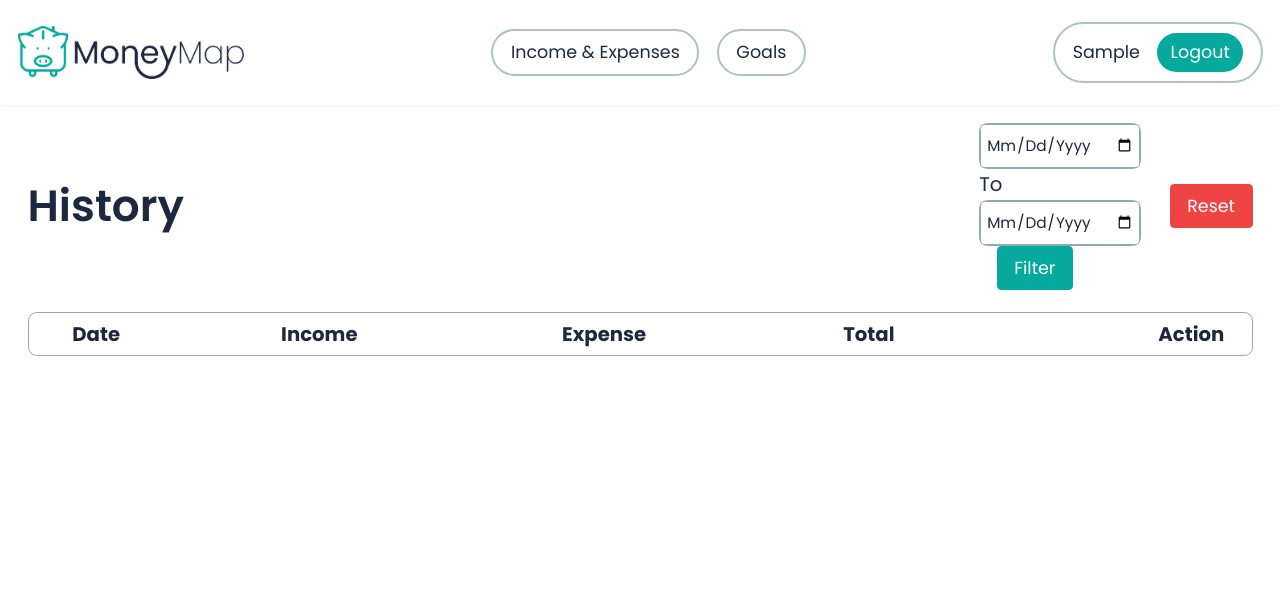
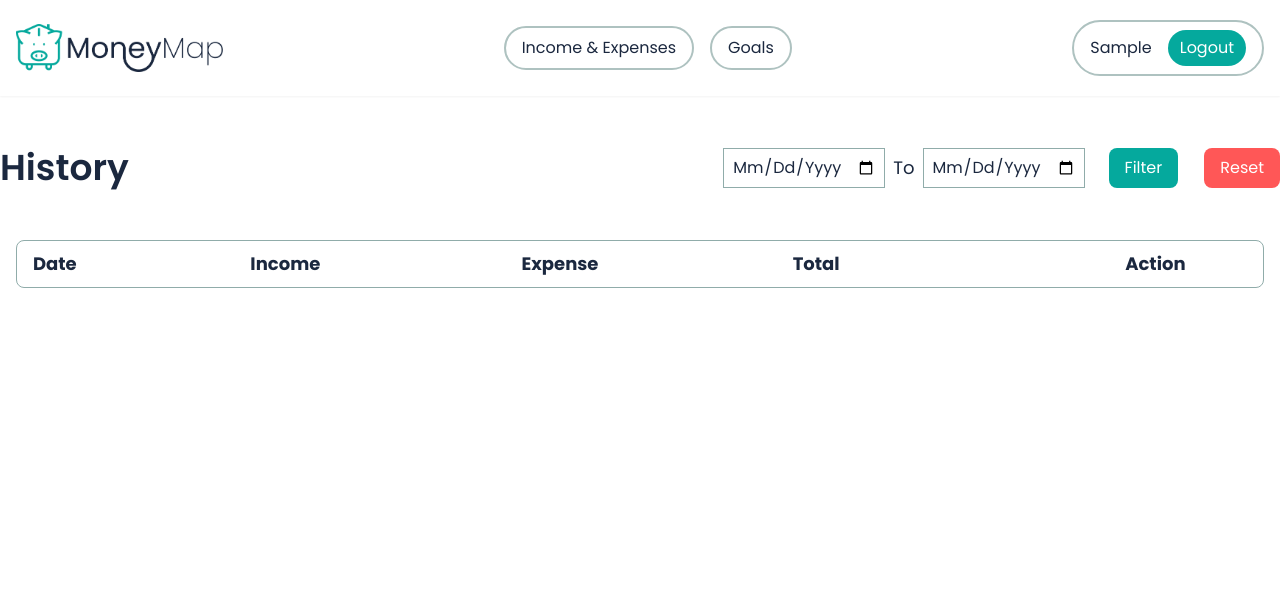
Before and after one commit to MoneyMap-Project/MoneyMap, a Django app: page /income-and-expenses/history/ in a window 1280 px wide. Shown: the top 613 px of the page. Run offline with Django 5.2, Linux system fonts and the light colour scheme; the visitor is signed in with stand-in values (Sample User, id 1); data that the repository does not hold is empty; some libraries are stand-ins or nearby versions.

Commit message:
improve history ui

```diff
--- a/moneymap/templates/moneymap/history.html
+++ b/moneymap/templates/moneymap/history.html
@@ -1,70 +1,68 @@
 {% extends 'moneymap/base.html' %}
 {% block content %}
-<div class="container mx-auto w-full max-w-6xl p-4 flex flex-col justify-start items-center gap-5">
+<div class="w-full max-w-[1352px] h-auto flex flex-col justify-start items-start gap-8 mx-auto mt-10 mb-10">
     <div class="header w-full flex flex-col gap-5">
         <!-- Title and Date Range -->
-        <div class="title-date-range w-full flex justify-between items-center">
+        <div class="title-date-range w-full flex flex-col md:flex-row justify-between items-center">
             <!-- History Title -->
-            <div class="title text-[#1b283f] text-4xl font-semibold font-poppins leading-[60px]">
+            <div class="w-full text-[#1b283f] text-4xl font-semibold font-['Poppins'] leading-[64px]">
                 History
             </div>
 
             <!-- Date Range -->
-            <div class="date-range flex items-center gap-2.5">
-                <form method="GET" action="{% url 'moneymap:history' %}">
-                    <div class="date-picker rounded-lg border border-[#90acaa] flex items-center">
-                        <input type="date" id="startDate" name="startDate" class="date-input px-2 py-1 text-[#1b283f] text-lg font-normal font-poppins capitalize" value="{{ start_date }}" />
+            <div class="date-range flex items-center gap-2.5 mt-4 md:mt-0">
+                <form method="GET" action="{% url 'moneymap:history' %}" class="flex items-center gap-2">
+                    <div class="date-picker border border-[#90acaa] flex items-center">
+                        <label for="startDate"></label><input type="date" id="startDate" name="startDate" class="date-input px-2 py-1 text-[#1b283f] text-base md:text-lg font-normal font-poppins capitalize" value="{{ start_date }}" />
                     </div>
-                    <div class="text-[#1b283f] text-lg font-normal font-poppins capitalize">To</div>
-                    <div class="date-picker rounded-lg border border-[#90acaa] flex items-center">
-                        <input type="date" id="endDate" name="endDate" class="date-input px-2 py-1 text-[#1b283f] text-lg font-normal font-poppins capitalize" value="{{ end_date }}" />
+                    <div class="text-[#1b283f] text-base md:text-lg font-normal font-poppins capitalize">To</div>
+                    <div class="date-picker border border-[#90acaa] flex items-center ">
+                        <label for="endDate"></label><input type="date" id="endDate" name="endDate" class="date-input px-2 py-1 text-[#1b283f] text-base md:text-lg font-normal font-poppins capitalize" value="{{ end_date }}" />
                     </div>
-                    <button type="submit" class="ml-4 bg-[#05a99d] text-white px-4 py-2 rounded">Filter</button>
+                    <button type="submit" class="ml-4 bg-[#05a99d] text-white px-4 py-2 rounded-lg hover:bg-[#04897f] transition duration-300">Filter</button>
                 </form>
-                <button onclick="window.location.href='{% url 'moneymap:history' %}'" class="ml-4 bg-red-500 text-white px-4 py-2 rounded">Reset</button>
+                <button onclick="window.location.href='{% url 'moneymap:history' %}'" class="ml-4 bg-[#FF5757] text-white px-4 py-2 rounded-lg hover:bg-[#e04c4c] transition duration-300">Reset</button>
             </div>
         </div>
 
-
         <!-- Table Header -->
-        <div class="table-header w-full flex flex-col gap-2.5">
-            <div class="header-row w-full h-10 rounded-lg border border-[#90acaa] flex items-center">
-                <div class="header-cell w-[229px] pl-10 flex items-center">
-                    <div class="text-[#1b283f] text-lg font-bold font-poppins capitalize">Date</div>
+        <div class="table-header w-full flex flex-col gap-2.5 mt-5 px-4">
+            <div class="header-row w-full h-12 rounded-lg border border-[#90acaa] flex items-center">
+                <div class="header-cell w-1/5 pl-4 flex items-center">
+                    <div class="text-[#1b283f] text-base md:text-lg font-bold font-poppins capitalize">Date</div>
                 </div>
-                <div class="header-cell w-[310px] pl-10 flex items-center">
-                    <div class="text-[#1b283f] text-lg font-bold font-poppins capitalize">Income</div>
+                <div class="header-cell w-1/4 pl-4 flex items-center">
+                    <div class="text-[#1b283f] text-base md:text-lg font-bold font-poppins capitalize">Income</div>
                 </div>
-                <div class="header-cell w-[310px] pl-10 flex items-center">
-                    <div class="text-[#1b283f] text-lg font-bold font-poppins capitalize">Expense</div>
+                <div class="header-cell w-1/4 pl-4 flex items-center">
+                    <div class="text-[#1b283f] text-base md:text-lg font-bold font-poppins capitalize">Expense</div>
                 </div>
-                <div class="header-cell w-[367px] pl-10 flex items-center">
-                    <div class="text-[#1b283f] text-lg font-bold font-poppins capitalize">Total</div>
+                <div class="header-cell w-1/4 pl-4 flex items-center">
+                    <div class="text-[#1b283f] text-base md:text-lg font-bold font-poppins capitalize">Total</div>
                 </div>
-                <div class="header-cell w-[135px] flex justify-center items-center">
-                    <div class="text-[#1b283f] text-lg font-bold font-poppins capitalize">Action</div>
+                <div class="header-cell w-1/5 flex justify-center items-center">
+                    <div class="text-[#1b283f] text-base md:text-lg font-bold font-poppins capitalize">Action</div>
                 </div>
             </div>
 
             <!-- Table Rows -->
             {% for record in history_list %}
-            <div class="table-row w-full flex flex-col gap-2.5">
-                <!-- Row -->
-                <div class="row-item w-full h-[40px] rounded-lg border border-[#F4F4F4] flex items-center">
-                    <div class="cell w-[229px] pl-10 flex items-center">
-                        <div class="text-[#1b283f] text-lg font-normal font-poppins capitalize">{{ record.date }}</div>
+            <div class="table-row w-full flex items-center">
+                <div class="row-item w-full h-12 border-b border-[#DAE0EB] flex items-center">
+                    <div class="cell w-1/5 pl-4 flex items-center">
+                        <div class="text-[#1b283f] text-base md:text-lg font-normal font-poppins">{{ record.date|date:"d/m/Y" }}</div>
                     </div>
-                    <div class="cell w-[310px] pl-10 flex items-center">
-                        <div class="text-[#1b283f] text-lg font-normal font-poppins capitalize">{{ record.income }} Bath</div>
+                    <div class="cell w-1/4 pl-4 flex items-center">
+                        <div class="text-[#1b283f] text-base md:text-lg font-normal font-poppins">{{ record.income }} Baht</div>
                     </div>
-                    <div class="cell w-[310px] pl-10 flex items-center">
-                        <div class="text-[#1b283f] text-lg font-normal font-poppins capitalize">{{ record.expense }} Bath</div>
+                    <div class="cell w-1/4 pl-4 flex items-center">
+                        <div class="text-[#1b283f] text-base md:text-lg font-normal font-poppins">{{ record.expense }} Baht</div>
                     </div>
-                    <div class="cell w-[367px] pl-10 flex items-center">
-                        <div class="text-[#1b283f] text-lg font-normal font-poppins capitalize">{{ record.total }} Bath</div>
+                    <div class="cell w-1/4 pl-4 flex items-center">
+                        <div class="text-[#1b283f] text-base md:text-lg font-normal font-poppins">{{ record.total }} Baht</div>
                     </div>
-                    <div class="cell w-[135px] flex justify-center items-center">
-                        <a href="{% url 'moneymap:income-expense-detail' record.date %}" class="action-button w-[100px] bg-[#05a99d] rounded-lg flex justify-center items-center text-white text-base font-normal font-poppins capitalize transition duration-300 hover:bg-[#04897f]">
+                    <div class="cell w-1/5 flex justify-center items-center">
+                        <a href="{% url 'moneymap:income-expense-detail' record.date %}" class="action-button w-20 bg-[#05a99d] text-white text-sm md:text-base font-normal font-poppins flex justify-center items-center rounded-lg hover:bg-[#04897f] transition duration-300">
                             Detail
                         </a>
                     </div>
@@ -72,40 +70,11 @@
             </div>
             {% endfor %}
         </div>
+
     </div>
 </div>
-
-<script>
-    function adjustFontSize() {
-        const baseFontSize = 14;
-        const screenWidth = window.innerWidth;
-
-        if (screenWidth < 640) { // Mobile devices
-            document.documentElement.style.fontSize = `${baseFontSize * 0.875}px`;
-        } else if (screenWidth < 768) { // Tablets
-            document.documentElement.style.fontSize = `${baseFontSize}px`;
-        } else if (screenWidth < 1024) { // Small desktops
-            document.documentElement.style.fontSize = `${baseFontSize * 1.125}px`;
-        } else { // Large desktops
-            document.documentElement.style.fontSize = `${baseFontSize * 1.25}px`;
-        }
-    }
-
-    window.addEventListener('load', adjustFontSize);
-    window.addEventListener('resize', adjustFontSize);
-</script>
-
 <style>
     @media (max-width: 640px) {
-        .title {
-            font-size: 2rem;
-        }
-        .text-lg {
-            font-size: 1rem;
-        }
-        .action-button {
-            width: 100%;
-        }
         .date-input {
             width: 120px;
             font-size: 0.75rem;
@@ -113,28 +82,16 @@
     }
 
     @media (min-width: 641px) and (max-width: 768px) {
-        .title {
-            font-size: 2.5rem;
-        }
         .date-input {
             width: 140px;
         }
     }
 
     @media (min-width: 769px) {
-        .title {
-            font-size: 2.5rem;
-        }
         .date-input {
             width: 160px;
+            font-size: 1rem;
         }
-    }
-
-    .date-input {
-        padding: 5px;
-        border: 1px solid #90acaa;
-        border-radius: 4px;
-        font-size: 0.875rem;
     }
 </style>
 {% endblock %}
--- a/moneymap/templates/moneymap/income-expense-detail.html
+++ b/moneymap/templates/moneymap/income-expense-detail.html
@@ -6,7 +6,7 @@
 <!-- Title Section -->
 <div class="flex flex-col items-start gap-2.5 mt-10 mx-auto max-w-[1350px]">
     <div class="h-[72px] w-full">
-        <div class="text-[#1b283f] text-5xl font-semibold leading-[72.07px]">
+        <div class="w-full text-[#1b283f] text-4xl font-semibold font-['Poppins'] leading-[64px]">
             Income and Expense Report
         </div>
     </div>
@@ -124,7 +124,7 @@
             </div>
             <div class="flex flex-col flex-grow">
                 <div class="text-[#90acaa] text-base font-bold font-['Poppins'] capitalize">Total Amount</div>
-                <div class="text-[#1b283f] text-4xl font-bold font-['Poppins'] capitalize">
+                <div class="text-[#1b283f] text-3xl font-bold font-['Poppins'] capitalize mt-2">
                     <span class="mr-2">
                         {{ latest_balance }}
                     </span>
@@ -175,7 +175,7 @@
             </div>
             <div class="flex flex-col flex-grow">
                 <div class="text-[#90acaa] text-base font-bold font-['Poppins'] capitalize">Total Amount</div>
-                <div class="text-[#1b283f] text-4xl font-bold font-['Poppins'] capitalize">
+                <div class="text-[#1b283f] text-3xl font-bold font-['Poppins'] capitalize mt-2">
                     <span class="mr-2">
                         {{ month_balance }}
                     </span>
```
